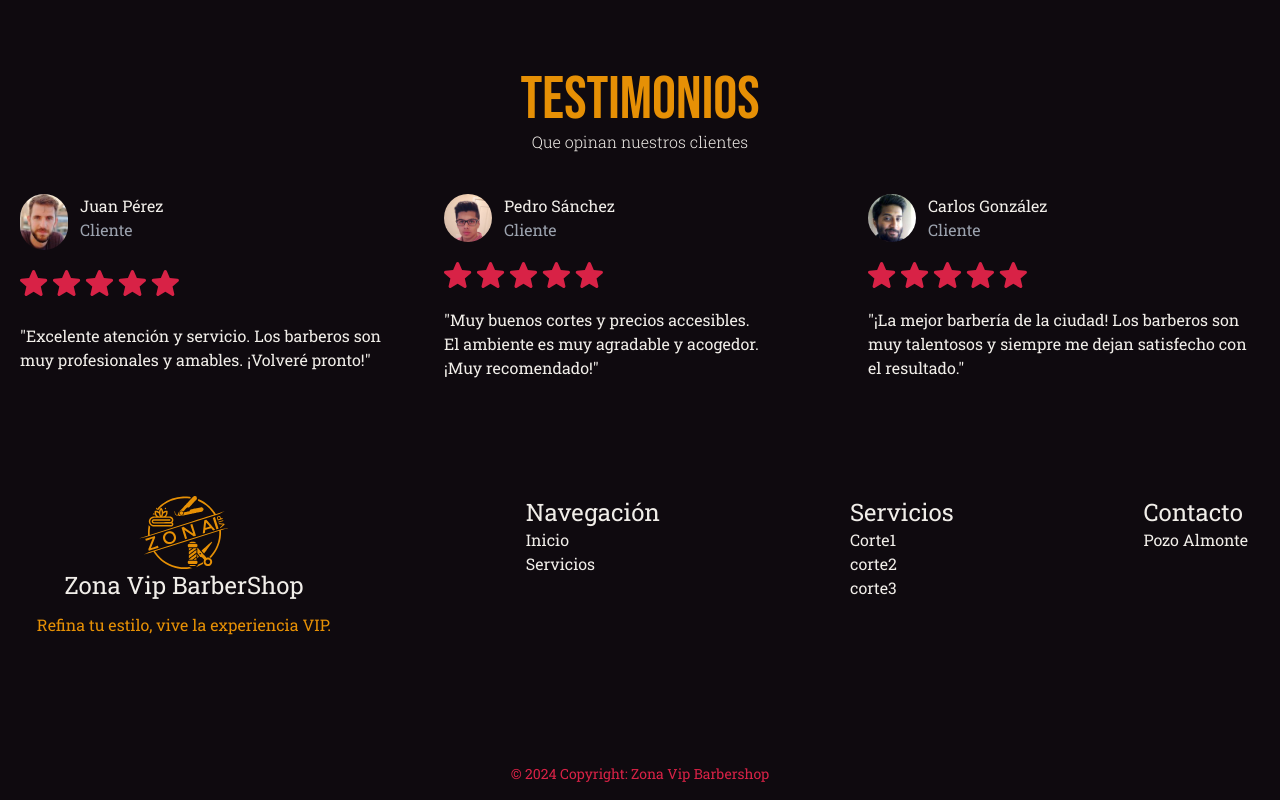
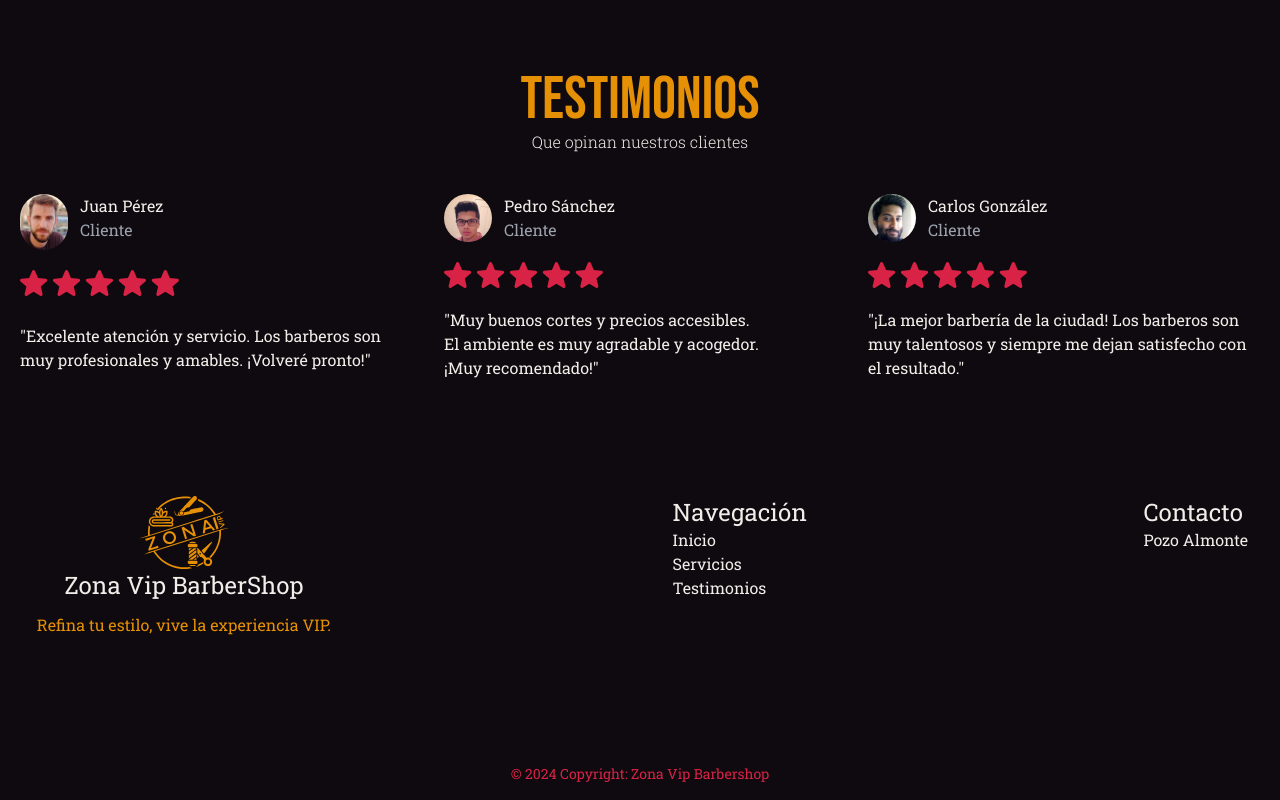
Before and after one commit to hermani456/zona-vip, a React (Vite) app: page / in a window 1280 px wide. Shown: the part 2029-2829 px from the top of the page. Built offline with nearby package versions, Linux system fonts and the light colour scheme.

Commit message:
Add Testimonios section to Footer component

```diff
--- a/src/components/Footer.jsx
+++ b/src/components/Footer.jsx
@@ -23,9 +23,12 @@ const Footer = () => {
               <a href="/#servicios">
                 <li>Servicios</li>
               </a>
+              <a href="/#testimonios">
+                <li>Testimonios</li>
+              </a>
             </ul>
           </div>
-          <div>
+          {/* <div>
             <h3 className="text-2xl">Servicios</h3>
             <ul className="">
               <a href="Corte1">
@@ -38,7 +41,7 @@ const Footer = () => {
                 <li>corte3</li>
               </a>
             </ul>
-          </div>
+          </div> */}
           <div>
             <h3 className="text-2xl">Contacto</h3>
             <ul className="">
```
